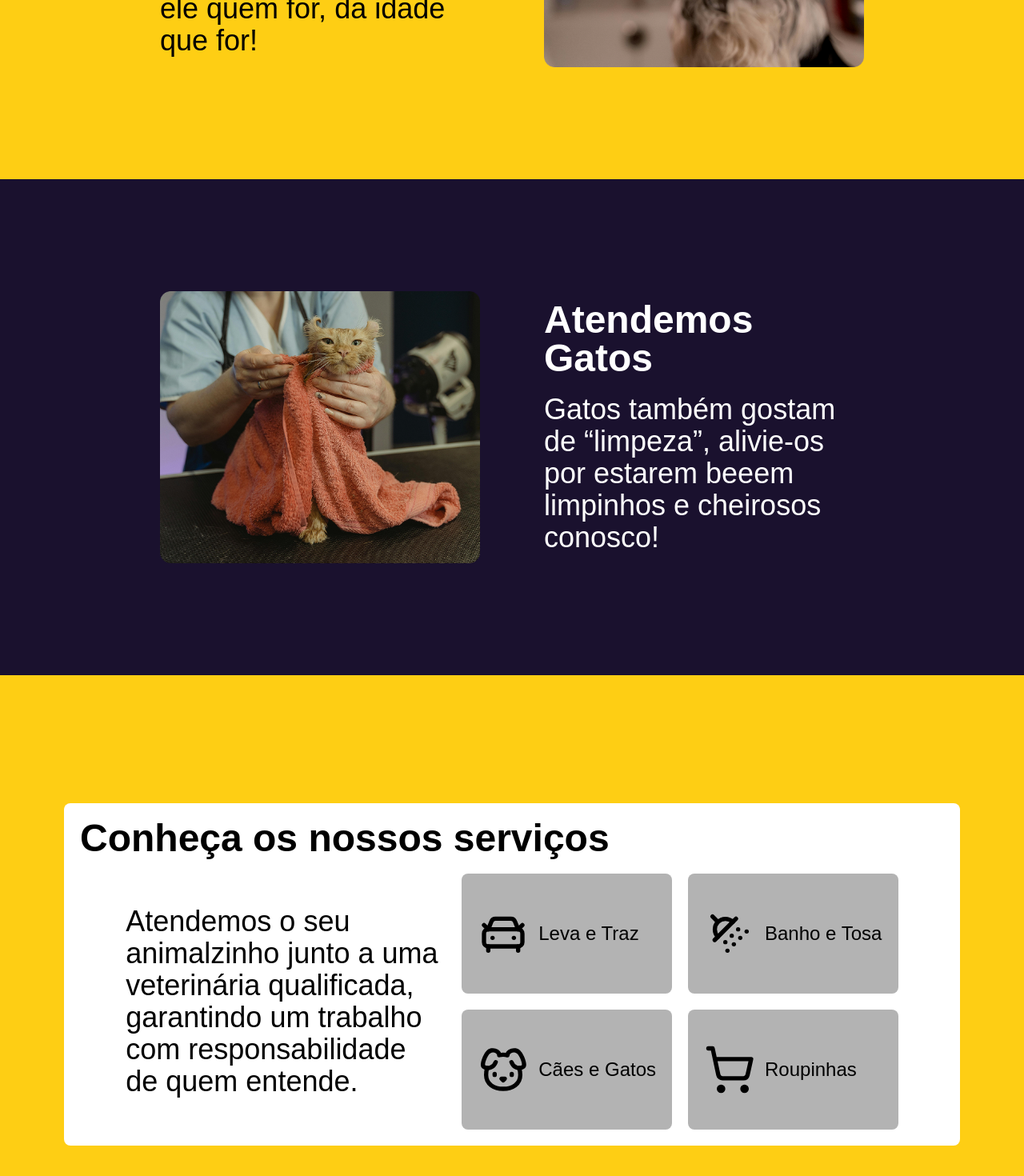
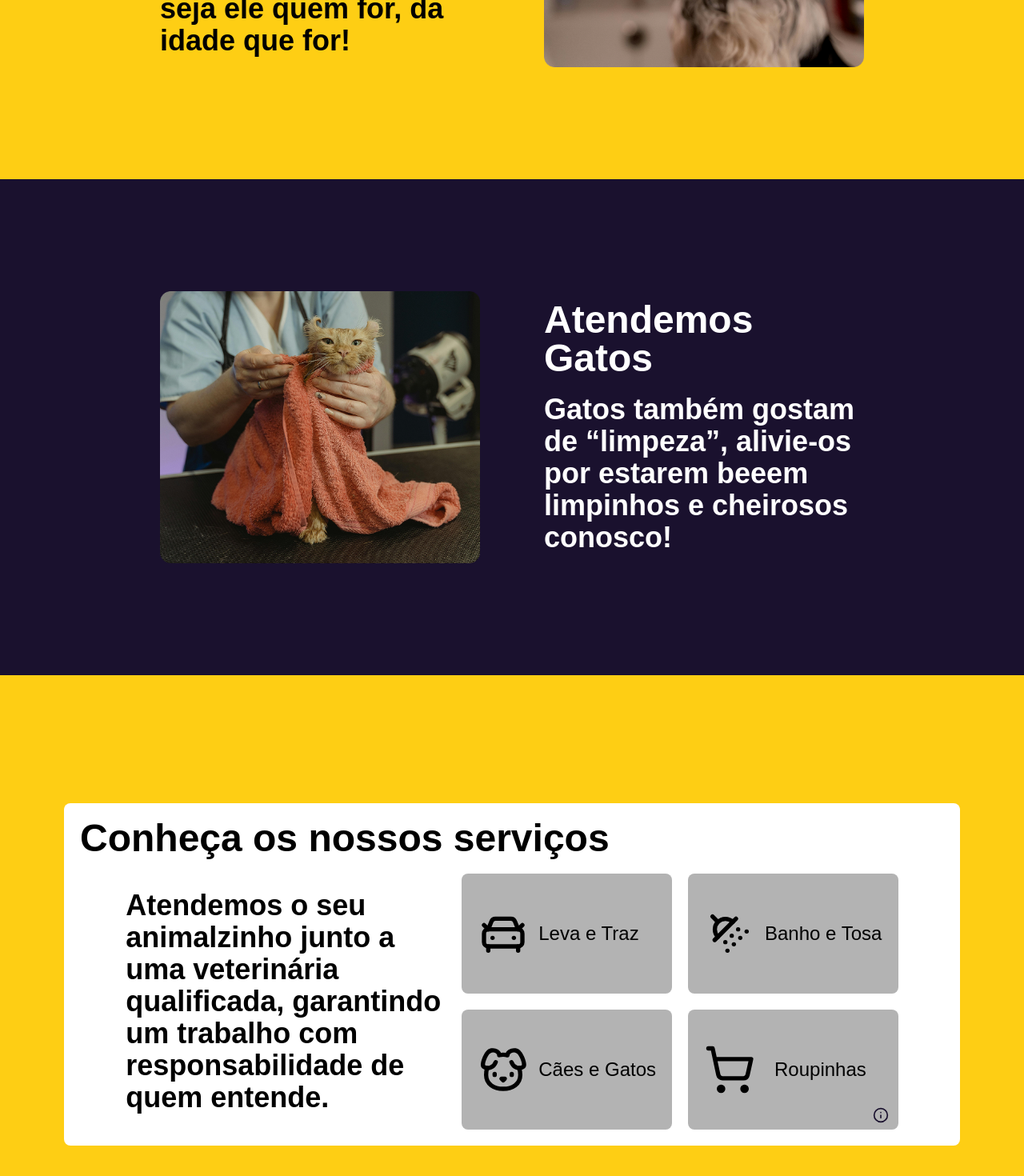
Before and after one commit to isaacmachado-dev/puppycarepet.com.br, a Next.js app in the folder front-end/: page / in a window 1280 px wide. Shown: the part 1278-2748 px from the top of the page at 80% size. Built offline with nearby package versions, Linux system fonts and the light colour scheme.

Commit message:
feat: info button on hover 'Roupinha' Grey Button

```diff
--- a/front-end/src/app/components/ConfigSection.tsx
+++ b/front-end/src/app/components/ConfigSection.tsx
@@ -30,3 +30,11 @@ export function SetupSection({ children, className = "" }: SectionProps) {
   );
 
 }
+
+export function GreyButton({ children, className = "" }: SectionProps) {
+  return (
+    <div className={`relative px-5 py-2.5 bg-[#B3B3B3] rounded-lg sm:text-2xl text-black font-medium flex items-center gap-3 h-[120px] sm:h-[150px] ${className}`}>
+      {children}
+    </div>
+  );
+}
--- a/front-end/src/app/components/Footer.tsx
+++ b/front-end/src/app/components/Footer.tsx
@@ -27,7 +27,7 @@ export default function Footer() {
                 </div>
 
                 <div>
-                    <a href="https://www.tiktok.com/@puppycare_pet?lang=pt-br">
+                    <a href="https://www.tiktok.com/@puppycare_pet">
                         <Image src="/logos/third-party/tiktok.png"
                             alt="Logo TikTok"
                             width={50}
--- a/front-end/src/app/components/TextSection.tsx
+++ b/front-end/src/app/components/TextSection.tsx
@@ -7,7 +7,7 @@ interface SectionProps {
 
 export default function H2({ children, className = "" }: SectionProps) {
     return (
-        <h2 className={`text-5xl font-bold ${className}`}>
+        <h2 className={`text-5xl font-extrabold ${className}`}>
             {children}
         </h2>
     )
--- a/front-end/src/app/layout.tsx
+++ b/front-end/src/app/layout.tsx
@@ -6,7 +6,7 @@ import Footer from "./components/Footer";
 const inter = Inter({
   variable: "--font-inter",
   subsets: ["latin"],
-  weight: ["400", "500", "600", "700"],
+  weight: ["400", "500", "600", "700", "800", "900"],
 })
 
 export const metadata: Metadata = {
--- a/front-end/src/app/page.tsx
+++ b/front-end/src/app/page.tsx
@@ -39,7 +39,7 @@ export default function Home() {
                 <p className="text-sm ml-[8vw] font-bold sm:block">Banho & Tosa</p>
               </div>
 
-              <div className="text-5xl sm:text-7xl font-semibold order-3 sm:order-2 text-center sm:text-left">
+              <div className="text-5xl sm:text-7xl font-bold order-3 sm:order-2 text-center sm:text-left">
                 <h1 className="max-w-[650px]">
                   Cuidando do seu pet como se fosse <span className="text-yellow-400">nosso</span>
                 </h1>
--- a/front-end/src/app/sections/CatSection.tsx
+++ b/front-end/src/app/sections/CatSection.tsx
@@ -29,7 +29,7 @@ export default function CatSection() {
                         Atendemos <br /> Gatos
                     </H2>
 
-                    <p className="max-w-[400px] text-4xl sm:mt-5">
+                    <p className="max-w-[400px] text-4xl sm:mt-5 font-semibold">
                         Gatos também gostam de “limpeza”, alivie-os por estarem beeem limpinhos e cheirosos conosco!
                     </p>
                 </div>
--- a/front-end/src/app/sections/DogSection.tsx
+++ b/front-end/src/app/sections/DogSection.tsx
@@ -29,7 +29,7 @@ export default function DogSection() {
                         Atendemos <br /> Cachorros
                     </H2>
 
-                    <p className="max-w-[400px] text-4xl sm:mt-5">
+                    <p className="max-w-[400px] text-4xl font-semibold sm:mt-5">
                         Uma vez confiando em nós, damos cheirinho e charme ao seu pet, seja ele quem for, da idade que for!
                     </p>
                 </div>
--- a/front-end/src/app/sections/OurServices.tsx
+++ b/front-end/src/app/sections/OurServices.tsx
@@ -1,7 +1,6 @@
-import { SectionYellow, SetupSection } from "../components/ConfigSection";
+import { SectionYellow, SetupSection, GreyButton } from "../components/ConfigSection";
 import H2 from "../components/TextSection";
-
-import { CarFront, ShowerHead, Dog, ShoppingCart } from 'lucide-react';
+import { CarFront, ShowerHead, Dog, ShoppingCart, Info } from 'lucide-react';
 
 export default function OurServices() {
     return (
@@ -14,9 +13,8 @@ export default function OurServices() {
                         Conheça os nossos serviços
                     </H2>
 
-
                     <div className="flex flex-col sm:flex-row gap-5 justify-center items-center">
-                        <p className="max-w-[400px] sm:text-4xl text-left text-2xl">
+                        <p className="max-w-[400px] sm:text-4xl font-semibold text-left text-2xl">
                             Atendemos o seu animalzinho junto a
                             uma veterinária qualificada, garantindo
                             um trabalho com responsabilidade de quem entende.
@@ -24,48 +22,66 @@ export default function OurServices() {
 
                         <div className="grid grid-cols-2 gap-5">
 
-                            <div className="px-5 py-2.5 bg-[#B3B3B3] rounded-lg sm:text-2xl text-black font-medium flex items-center gap-3 h-auto sm:h-[150px]">
+                            <GreyButton>
 
                                 <div className="flex justify-center">
                                     <CarFront
                                         color="black" className="text-black w-7 h-7 sm:w-16 sm:h-16" />
                                 </div>
-                                <p className="text-black text-center sm:text-left">Leva e Traz</p>
-                            </div>
+                                <p className="text-black  sm:text-left">Leva e Traz</p>
+                            </GreyButton>
 
-                            <div className="px-5 py-2.5 bg-[#B3B3B3] rounded-lg sm:text-2xl text-black font-medium flex items-center gap-3 h-auto sm:h-[150px]">
+                            <GreyButton>
 
                                 <div className="flex justify-center">
                                     <ShowerHead color="black" className="text-black w-7 h-7 sm:w-16 sm:h-16" />
                                 </div>
-                                <p className="text-black text-center sm:text-left">Banho e Tosa</p>
+                                <p className="text-black  sm:text-left">Banho e Tosa</p>
 
-                            </div>
+                            </GreyButton>
 
-                            <div className="px-5 py-2.5 bg-[#B3B3B3] rounded-lg sm:text-2xl text-black font-medium flex items-center gap-3 h-auto sm:h-[150px]">
+                            <GreyButton>
                                 <div className="flex-shrink-0">
                                     <Dog
                                         color="black"
                                         className="text-black w-7 h-7 sm:w-16 sm:h-16" />
                                 </div>
-                                <p className="text-black text-center sm:text-left">
+                                <p className="text-black  sm:text-left">
                                     Cães e Gatos
                                 </p>
-                            </div>
+                            </GreyButton>
 
-                            <div className="px-5 py-2.5 bg-[#B3B3B3] rounded-lg sm:text-2xl text-black font-medium flex items-center gap-3 h-auto sm:h-[150px]">
+                            <GreyButton className="">
                                 <div className="flex-shrink-0">
-                                    <ShoppingCart
-                                        color="black"
-                                        className="text-black w-7 h-7 sm:w-16 sm:h-16" />
+                                    <ShoppingCart color="black" className="text-black w-7 h-7 sm:w-16 sm:h-16" />
                                 </div>
-                                <p className="text-black break-words hyphens-auto text-center sm:text-left">
-                                    Roupi&shy;nhas
-                                </p>
-                            </div>
+
+
+                                <div className="flex flex-col w-full ml-3 items-center  sm:items-start sm:text-left h-full justify-center group">
+                                    <p className="text-black break-words hyphens-auto">
+                                        Roupinhas
+                                    </p>
+
+                                    {/* IZinho */}
+                                    <div className="absolute bottom-2 right-3 flex items-center gap-1">
+                                        <a
+                                            href="https://wa.me/c/5511913632394"
+                                            target="_blank"
+                                            className="text-sm text-[#1A112E] invisible group-hover:visible relative flex items-center gap-1"
+                                        >
+                                            Catálogo
+                                            <span className="absolute left-0 -bottom-1 w-0 h-[2px] bg-[#1A112E] transition-all duration-300 group-hover:w-full"></span>
+
+                                            <Info color={"#1A112E"} size={20} className="visible" />
+                                        </a>
+                                    </div>
+                                </div>
+
+                            </GreyButton>
+
+
 
                         </div>
-
 
                     </div>
                 </div>
```
